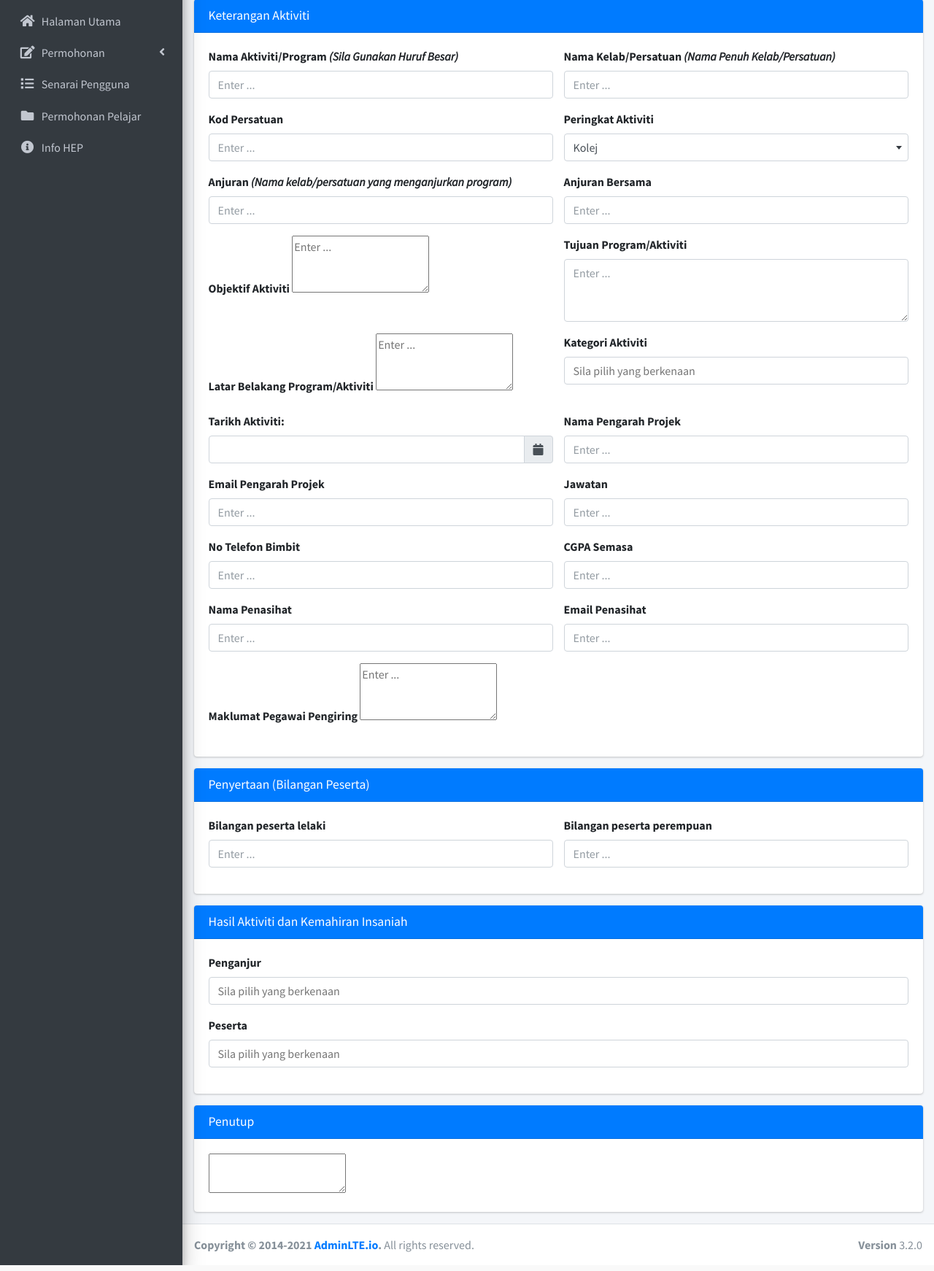
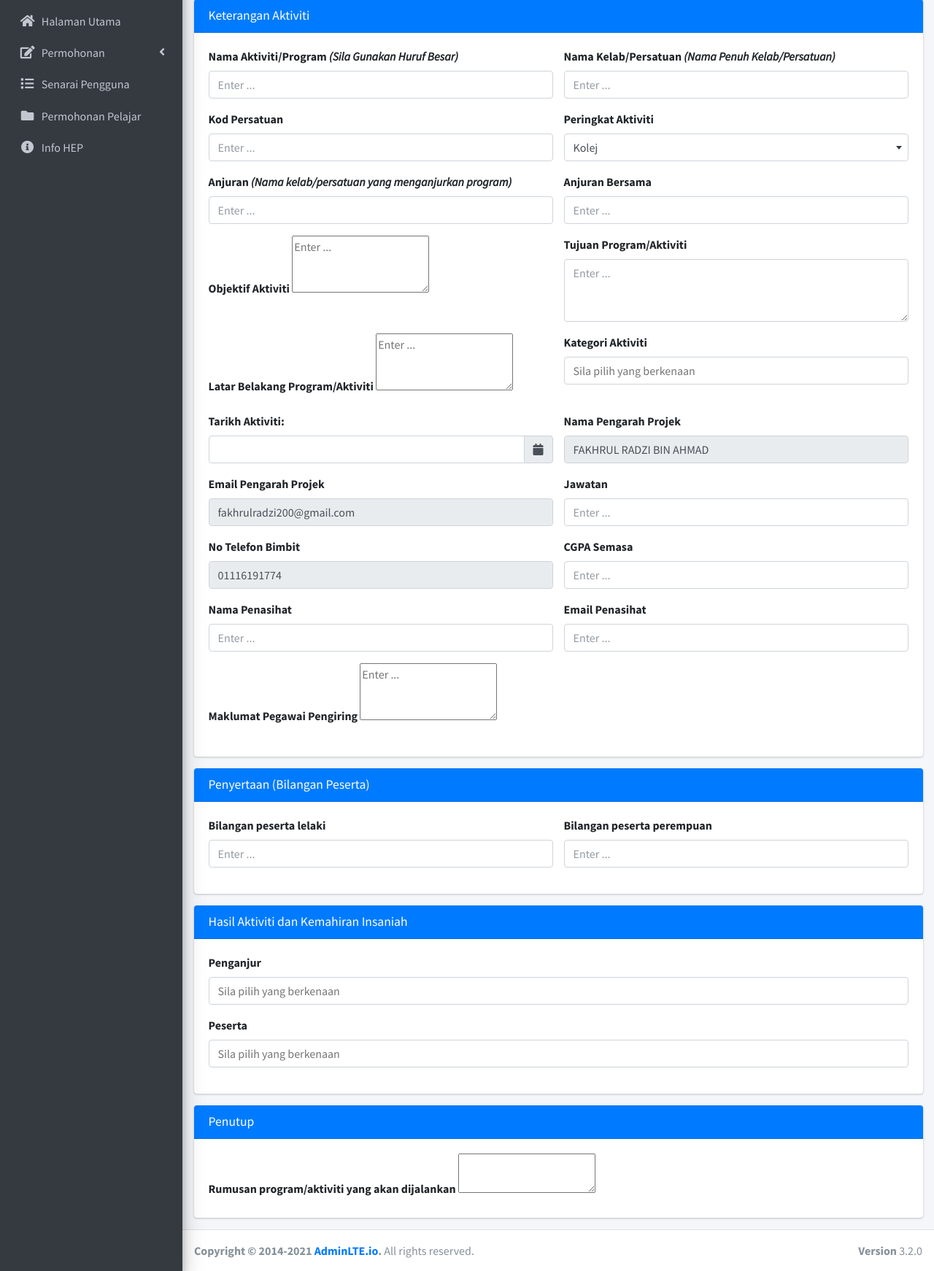
Before and after one commit to FakhrulRadziCode/PERMATA, a PHP site: page /pages/forms/general.php in a window 1280 px wide. Shown: the part 131-1873 px from the top of the page at 73% size. Run offline with PHP 8.4, Linux system fonts and the light colour scheme; some libraries are stand-ins or nearby versions.

Commit message:
change name and disabled for back end side

```diff
--- a/pages/forms/general.php
+++ b/pages/forms/general.php
@@ -178,25 +178,25 @@
                       <!-- text input -->
                       <div class="form-group">
                         <label>Nama Aktiviti/Program <i>(Sila Gunakan Huruf Besar)</i></label>
-                        <input type="text" class="form-control" id="activity_no" placeholder="Enter ...">
+                        <input type="text" name="activity_no" class="form-control" id="activity_no" placeholder="Enter ...">
                       </div>
                     </div>
                     <div class="col-sm-6">
                       <div class="form-group">
                         <label>Nama Kelab/Persatuan <i>(Nama Penuh Kelab/Persatuan)</i></label>
-                        <input type="text" class="form-control" id="activity_name" placeholder="Enter ...">
+                        <input type="text" name="activity_name" class="form-control" id="activity_name" placeholder="Enter ...">
                       </div>
                     </div>
                     <div class="col-sm-6">
                       <div class="form-group">
                         <label>Kod Persatuan</label>
-                        <input type="text" class="form-control" id="organization_id" placeholder="Enter ...">
+                        <input type="text" name="organization_id" class="form-control" id="organization_id" placeholder="Enter ...">
                       </div>
                     </div>
                     <div class="col-sm-6">
                       <div class="form-group">
                         <label>Peringkat Aktiviti</label>
-                        <select class="form-control select2bs4" style="width: 100%;">
+                        <select class="form-control select2bs4" name="level_name" style="width: 100%;">
                           <option selected>Antarabangsa</option>
                           <option>Kebangsaan</option>
                           <option>Negeri</option>
@@ -212,7 +212,7 @@
                     <div class="col-sm-6">
                       <div class="form-group">
                         <label>Anjuran <i>(Nama kelab/persatuan yang menganjurkan program)</i></label>
-                        <input type="text" class="form-control" id="organizer_name" placeholder="Enter ...">
+                        <input type="text" name="" class="form-control" id="organizer_name" placeholder="Enter ...">
                       </div>
                     </div>
                     <div class="col-sm-6">
@@ -224,25 +224,25 @@
                     <div class="col-sm-6">
                       <div class="form-group">
                         <label>Objektif Aktiviti</label>
-                        <textarea class="summernote" rows="3" placeholder="Enter ..."></textarea>
+                        <textarea class="summernote" name="objective" rows="3" placeholder="Enter ..."></textarea>
                       </div>
                     </div>
                     <div class="col-sm-6">
                       <div class="form-group">
                         <label>Tujuan Program/Aktiviti</label>
-                        <textarea class="form-control" rows="3" placeholder="Enter ..."></textarea>
+                        <textarea class="form-control" name="purpose" rows="3" placeholder="Enter ..."></textarea>
                       </div>
                     </div>
                     <div class="col-sm-6">
                       <div class="form-group">
                         <label>Latar Belakang Program/Aktiviti</label>
-                        <textarea class="summernote" rows="3" placeholder="Enter ..."></textarea>
+                        <textarea class="summernote" name="activity_background" rows="3" placeholder="Enter ..."></textarea>
                       </div>
                     </div>
                     <div class="col-sm-6">
                       <div class="form-group">
                         <label>Kategori Aktiviti</label>
-                        <select class="select2" multiple="multiple" data-placeholder="Sila pilih yang berkenaan" style="width: 100%;">
+                        <select class="select2" multiple="multiple" name="category_id" data-placeholder="Sila pilih yang berkenaan" style="width: 100%;">
                           <option>Akademik/Ilmiah</option>
                           <option>Sukan/Rekreasi</option>
                           <option>Kerohanian</option>
@@ -270,49 +270,49 @@
                     <div class="col-sm-6">
                       <div class="form-group">
                         <label>Nama Pengarah Projek</label>
-                        <input type="text" class="form-control" id="studentname" placeholder="Enter ...">
+                        <input type="text" class="form-control" name="studentname" id="studentname" value="FAKHRUL RADZI BIN AHMAD" placeholder="Enter ..." disabled>
                       </div>
                     </div>
                     <div class="col-sm-6">
                       <div class="form-group">
                         <label>Email Pengarah Projek</label>
-                        <input type="text" class="form-control" id="studentemailuitm" placeholder="Enter ...">
+                        <input type="text" class="form-control" name="studentemailuitm" id="studentemailuitm" value="fakhrulradzi200@gmail.com" placeholder="Enter ..." disabled>
                       </div>
                     </div>
                     <div class="col-sm-6">
                       <div class="form-group">
                         <label>Jawatan</label>
-                        <input type="text" class="form-control" id="position" placeholder="Enter ...">
+                        <input type="text" class="form-control" name="position" id="position" placeholder="Enter ...">
                       </div>
                     </div>
                     <div class="col-sm-6">
                       <div class="form-group">
                         <label>No Telefon Bimbit</label>
-                        <input type="text" class="form-control" id="" placeholder="Enter ...">
+                        <input type="text" class="form-control" id="" value="01116191774" placeholder="Enter ..." disabled>
                       </div>
                     </div>
                     <div class="col-sm-6">
                       <div class="form-group">
                         <label>CGPA Semasa</label>
-                        <input type="text" class="form-control" id="" placeholder="Enter ...">
+                        <input type="text" class="form-control" name="" id="" placeholder="Enter ...">
                       </div>
                     </div>
                     <div class="col-sm-6">
                       <div class="form-group">
                         <label>Nama Penasihat</label>
-                        <input type="text" class="form-control" id="club_advisor_name" placeholder="Enter ...">
+                        <input type="text" class="form-control" name="club_advisor_name" id="club_advisor_name" placeholder="Enter ...">
                       </div>
                     </div>
                     <div class="col-sm-6">
                       <div class="form-group">
                         <label>Email Penasihat</label>
-                        <input type="text" class="form-control" id="club_advisor_email_1" placeholder="Enter ...">
+                        <input type="text" class="form-control" name="club_advisor_email_1" id="club_advisor_email_1" placeholder="Enter ...">
                       </div>
                     </div>
                     <div class="col-sm-6">
                       <div class="form-group">
                         <label>Maklumat Pegawai Pengiring</label>
-                        <textarea class="summernote" rows="3" placeholder="Enter ..."></textarea>
+                        <textarea class="summernote" rows="3" name="escort_officer" placeholder="Enter ..."></textarea>
                       </div>
                     </div>
                 <!-- /.form-group -->
@@ -418,6 +418,7 @@
               <!-- form start -->
               <form>
                 <div class="card-body">
+                  <label for="">Rumusan program/aktiviti yang akan dijalankan</label>
                 <textarea class="summernote" id="summernote">
                 </textarea>
                 </div>
```
